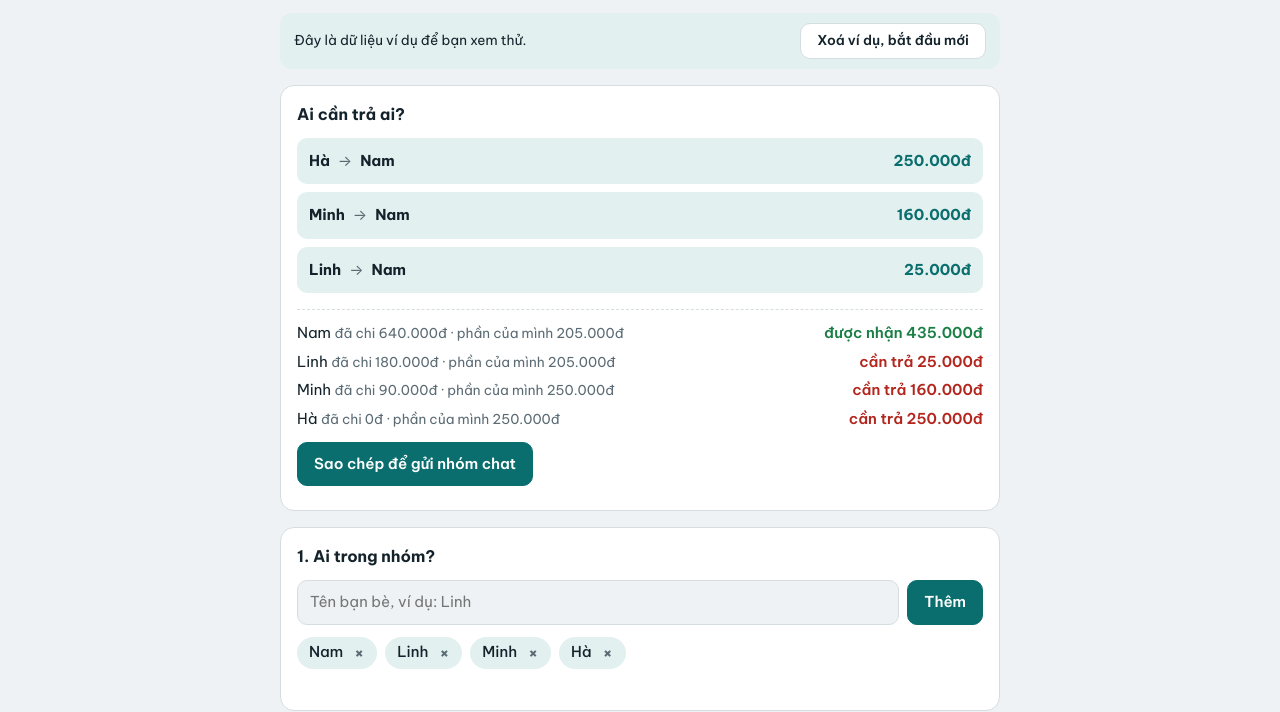
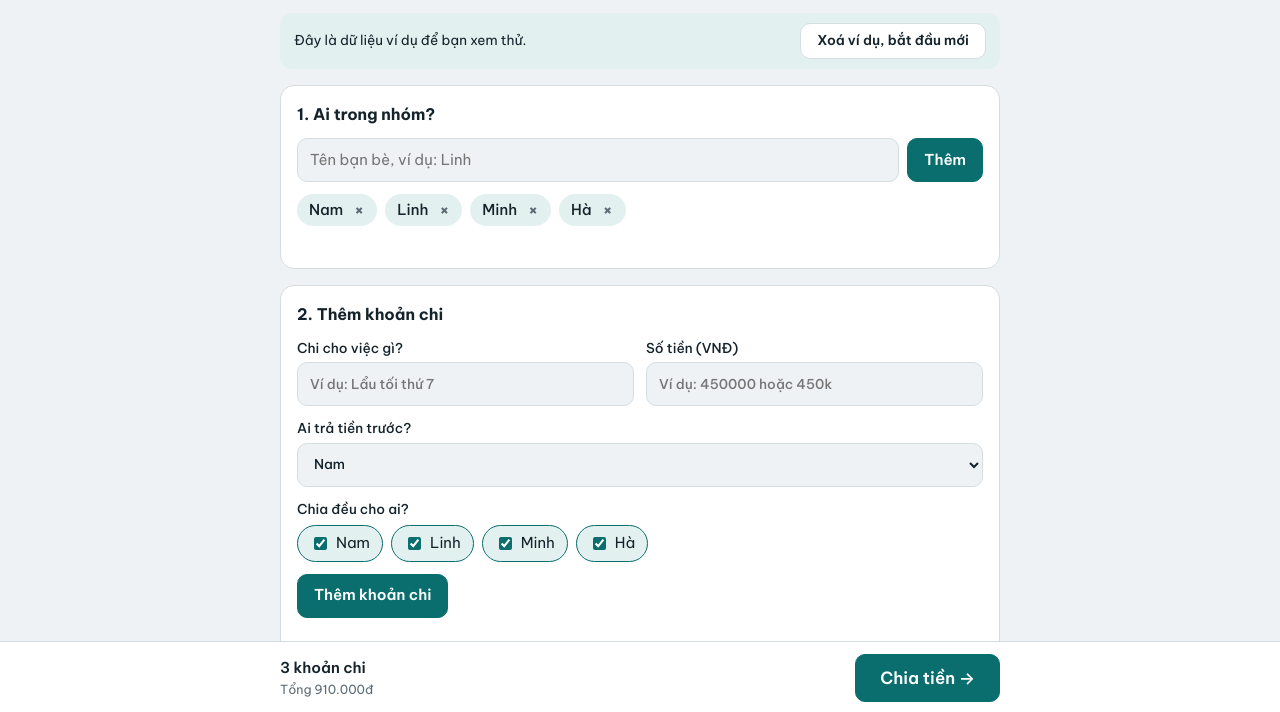
Before and after one commit to phupmiv-droid/chia-bill, a plain HTML site: page index.html in a window 1280 px wide. Shown: the part 86-798 px from the top of the page. Drawn offline with Linux system fonts and the light colour scheme.

Commit message:
Them thanh Chia tien co dinh, ket qua hien duoi danh sach, thong bao khi them khoan chi
Co-Authored-By: Claude Sonnet 5.5 <noreply@anthropic.com>

```diff
--- a/index.html
+++ b/index.html
@@ -26,8 +26,9 @@
     --accent:#4fc3c3; --accent-ink:#0b1a1f; --soft:#1d3338; --pos:#6fcf97; --neg:#f2998f; color-scheme:dark;
   }
   * { box-sizing:border-box; }
+  [hidden] { display:none !important; }
   body { background:var(--bg); color:var(--ink); font:15px/1.5 var(--font); margin:0;
-    padding-block:24px 56px; padding-left:max(16px, env(safe-area-inset-left, 0px)); padding-right:max(16px, env(safe-area-inset-right, 0px)); }
+    padding-block:24px 112px; padding-left:max(16px, env(safe-area-inset-left, 0px)); padding-right:max(16px, env(safe-area-inset-right, 0px)); }
   main { max-width:720px; margin:0 auto; display:flex; flex-direction:column; gap:16px; }
   h1 { font-size:1.75rem; line-height:1.15; margin:0; letter-spacing:-.01em; text-wrap:balance; }
   h2 { font-size:1rem; margin:0 0 12px; }
@@ -88,6 +89,16 @@
   .exp .a { font-weight:700; white-space:nowrap; }
   .total { display:flex; justify-content:space-between; border-top:2px solid var(--ink); margin-top:4px; padding-top:12px; font-weight:700; }
   .empty { color:var(--muted); margin:0; }
+  .err.ok { color:var(--pos); }
+  .hint { margin:12px 0 0; }
+  #resultCard { border:2px solid var(--accent); scroll-margin-top:16px; }
+  .bar { position:fixed; left:0; right:0; bottom:0; z-index:5; background:var(--surface); border-top:1px solid var(--line);
+    padding-block:12px calc(12px + env(safe-area-inset-bottom, 0px));
+    padding-left:max(16px, env(safe-area-inset-left, 0px)); padding-right:max(16px, env(safe-area-inset-right, 0px)); }
+  .bar-in { max-width:720px; margin:0 auto; display:flex; align-items:center; justify-content:space-between; gap:12px; }
+  .bar-info { font-weight:600; min-width:0; }
+  .bar-info small { display:block; color:var(--muted); font-weight:400; }
+  .bar button { min-height:48px; padding:0 24px; font-size:1.05rem; white-space:nowrap; }
   @media (max-width:520px) { .grid2 { grid-template-columns:1fr; } h1 { font-size:1.5rem; } }
   @media (prefers-reduced-motion: no-preference) { button { transition:filter .15s; } }
 </style>
@@ -104,8 +115,6 @@
     <span>Đây là dữ liệu ví dụ để bạn xem thử.</span>
     <button type="button" id="resetBtn">Xoá ví dụ, bắt đầu mới</button>
   </div>
-
-  <section class="card" id="resultCard" aria-live="polite"></section>
 
   <section class="card">
     <h2>1. Ai trong nhóm?</h2>
@@ -139,9 +148,19 @@
   </section>
 
   <section class="card">
-    <h2>Các khoản đã chi</h2>
+    <h2>3. Các khoản đã chi</h2>
     <div id="expList"></div>
+    <p class="hint muted small" id="listHint">Nhập đủ các khoản chi rồi bấm nút <strong>Chia tiền</strong> ở thanh phía dưới màn hình.</p>
   </section>
+
+  <section class="card" id="resultCard" aria-live="polite" hidden></section>
+
+  <div class="bar" id="bar" hidden>
+    <div class="bar-in">
+      <div class="bar-info" id="barInfo"></div>
+      <button type="button" class="primary" id="calcBtn">Chia tiền →</button>
+    </div>
+  </div>
 
   <p class="small muted" style="text-align:center;margin:0">Dữ liệu chỉ lưu trong trình duyệt của bạn, không gửi đi đâu.</p>
 </main>
@@ -167,6 +186,7 @@
     };
   }
 
+  var showResult = false;
   var state;
   try { state = JSON.parse(localStorage.getItem(KEY)); } catch (e) {}
   if (!state || !Array.isArray(state.people) || !Array.isArray(state.expenses)) state = sample();
@@ -217,11 +237,9 @@
 
   function renderResult(c) {
     var el = $("resultCard");
-    if (!state.expenses.length) {
-      el.innerHTML = "<h2>Kết quả</h2><p class='empty'>Thêm vài người và khoản chi, kết quả ai trả ai sẽ hiện ở đây.</p>";
-      return;
-    }
-    var h = "<h2>Ai cần trả ai?</h2>";
+    el.hidden = !(showResult && state.expenses.length);
+    if (el.hidden) { el.innerHTML = ""; return; }
+    var h = "<h2>Kết quả: ai cần trả ai?</h2>";
     if (!c.tx.length) h += "<div class='done'>Mọi người đã huề nhau, không ai nợ ai.</div>";
     else {
       h += "<ul class='settle'>" + c.tx.map(function (t) {
@@ -286,6 +304,9 @@
     $("banner").hidden = !state.example;
     renderPeople();
     var c = compute();
+    $("bar").hidden = !state.expenses.length;
+    $("listHint").hidden = !state.expenses.length;
+    $("barInfo").innerHTML = state.expenses.length + " khoản chi<small>Tổng " + money(c.total) + "</small>";
     renderResult(c);
     renderExpenses(c);
   }
@@ -319,6 +340,7 @@
   $("expForm").addEventListener("submit", function (ev) {
     ev.preventDefault();
     var err = $("expErr"), title = $("expTitle").value.trim(), amount = parseMoney($("expAmount").value);
+    err.className = "err";
     var shares = Array.prototype.map.call(document.querySelectorAll("#expShares input:checked"), function (i) { return i.value; });
     if (state.people.length < 2) { err.textContent = "Cần ít nhất 2 người trong nhóm."; return; }
     if (!title) { err.textContent = "Hãy nhập chi cho việc gì."; return; }
@@ -328,9 +350,17 @@
     state.expenses.push({id:uid(), title:title, amount:amount, payer:$("expPayer").value, shares:shares});
     $("expTitle").value = ""; $("expAmount").value = "";
     save(); render(); $("expTitle").focus();
+    err.className = "err ok";
+    err.textContent = "Đã thêm “" + title + "”. Thêm khoản khác hoặc bấm Chia tiền ở thanh dưới.";
   });
 
-  $("resetBtn").onclick = function () { state = {example:false, people:[], expenses:[]}; save(); render(); $("personName").focus(); };
+  $("calcBtn").onclick = function () {
+    showResult = true; render();
+    var reduce = window.matchMedia && matchMedia("(prefers-reduced-motion: reduce)").matches;
+    $("resultCard").scrollIntoView({behavior: reduce ? "auto" : "smooth", block: "start"});
+  };
+
+  $("resetBtn").onclick = function () { state = {example:false, people:[], expenses:[]}; showResult = false; save(); render(); $("personName").focus(); };
 
   render();
 })();
```
